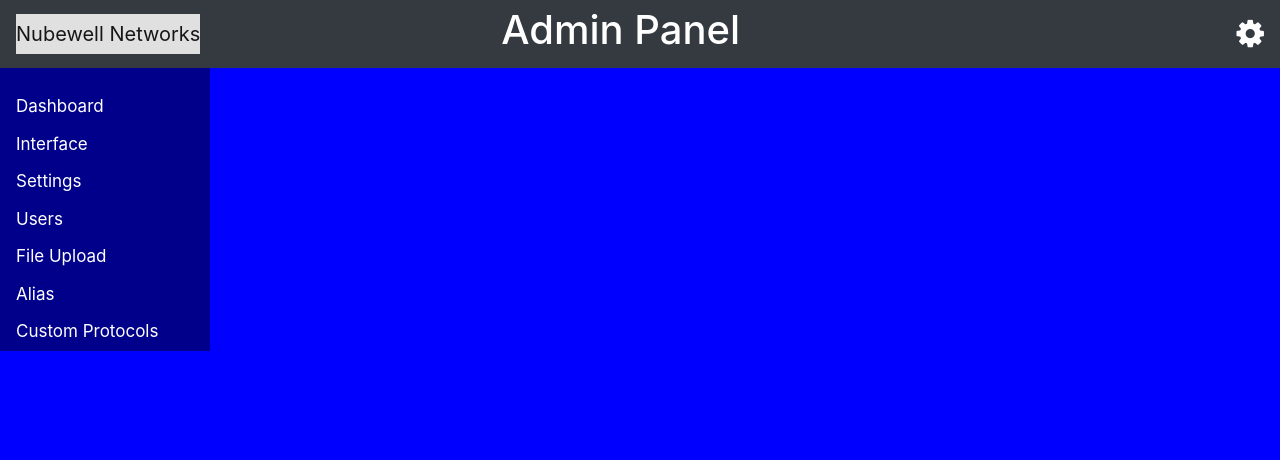
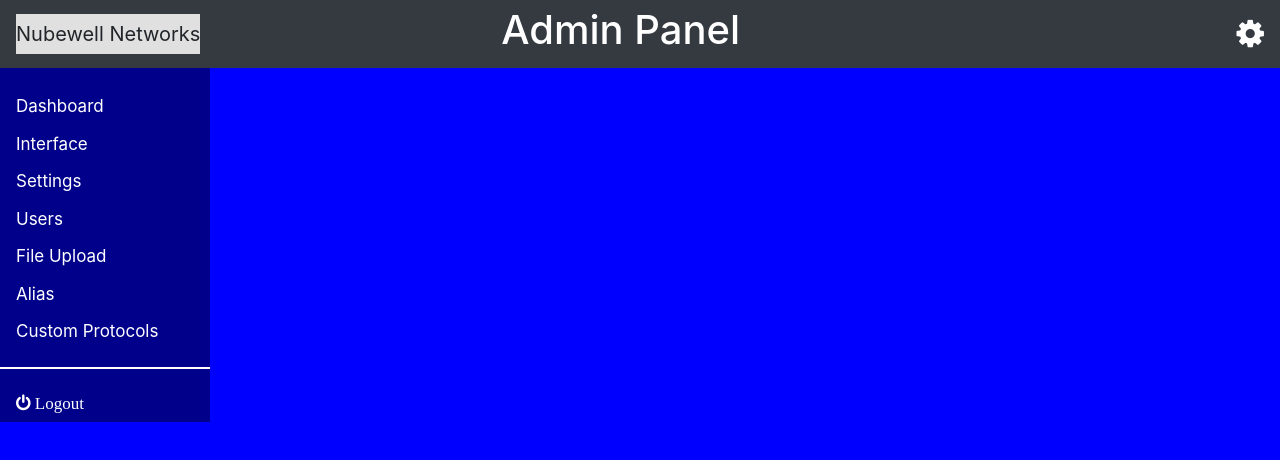
Before and after one commit to akash-karwande/userDashboard, an Angular app: page /dashboard in a window 1280 px wide. Shown: the top 460 px of the page. Built offline with nearby package versions, Linux system fonts and the light colour scheme.

Commit message:
routing and logout fixes

```diff
--- a/src/app/app-routing.module.ts
+++ b/src/app/app-routing.module.ts
@@ -7,7 +7,7 @@ const routes: Routes = [
 
 	{ path: '', component: LoginComponent },
 	{ path: 'dashboard', component: DashboardComponent },
-	{ path: 'logout', component: LogoutComponent}
+	{ path: 'dashboard/logout', component: LogoutComponent}
 ];
 
 @NgModule({
--- a/src/app/dashboard/dashboard.component.css
+++ b/src/app/dashboard/dashboard.component.css
@@ -41,3 +41,15 @@
   color: blue;
   background-color: #e0e0e0;
 }
+.row {
+	padding-left: 18%;
+	background-color: #fff;
+}
+
+hr {
+	border: 1px solid #fff;
+}
+.container{
+	/* background-color: #fff;
+	padding-left: 18%; */
+}
--- a/src/app/dashboard/dashboard.component.html
+++ b/src/app/dashboard/dashboard.component.html
@@ -1,14 +1,31 @@
-<nav class="navbar navbar-expand-lg navbar-light bg-dark">
-  <a class="navbar-brand" href="#">Nubewell Networks</a>
-  <h1 class="panel" href="#">Admin Panel</h1>
-  <a href="#" class="setting"><i class="fa fa-cog fa-2x"></i></a>
-</nav>
-<div class="sidenav">
-  <a href="#about">Dashboard</a>
-  <a href="#services">Interface</a>
-  <a href="#clients">Settings</a>
-  <a href="#contact">Users</a>
-  <a href="#contact">File Upload</a>
-  <a href="#contact">Alias</a>
-  <a href="#contact">Custom Protocols</a>
+<div class="wrapper">
+	<nav class="navbar navbar-expand-lg navbar-light bg-dark fixed-top">
+	  <a class="navbar-brand">Nubewell Networks</a>
+	  <h1 class="panel">Admin Panel</h1>
+	  <a class="setting"><i class="fa fa-cog fa-2x"></i></a>
+	</nav>
+	<div class="sidenav">
+	  <a>Dashboard</a>
+	  <a>Interface</a>
+	  <a>Settings</a>
+	  <a>Users</a>
+	  <a>File Upload</a>
+	  <a>Alias</a>
+	  <a>Custom Protocols</a><hr>
+	  <a routerLink="logout"><i class="fa fa-power-off">  Logout</i></a>
+
+	</div>
+	<div class="container-fluid">
+	<div class="row">
+		<div class="col-md-4">
+			<i class="fa fa-plus-square">Add More Rule</i>
+		</div>
+		<div class="col-md-4">
+			<p>All Columns Mandatory</p>
+		</div>
+		<div class="col-md-4">
+			<input type="text" placeholder="Search Grid">
+		</div>
+	</div>
+	</div>
 </div>
--- a/src/app/logout/logout.component.css
+++ b/src/app/logout/logout.component.css
@@ -0,0 +1,10 @@
+.container.col-md-4.col-sm-12.col-xs-12 {
+	background-color: #fff;
+	position: fixed;
+	left: 33%;
+	top: 25%;
+	padding: 4%;
+	height: 190px;
+	text-align: center;
+	border-radius: 25px;
+}
--- a/src/app/logout/logout.component.html
+++ b/src/app/logout/logout.component.html
@@ -1,4 +1,4 @@
 <div class="container col-md-4 col-sm-12 col-xs-12">
 	<p> You have logged out. Click on login to login again</p>
-	<button routerLink="" type="button">Login</button>
+	<button class="btn btn-primary" routerLink="" type="button">Login</button>
 </div>
```
